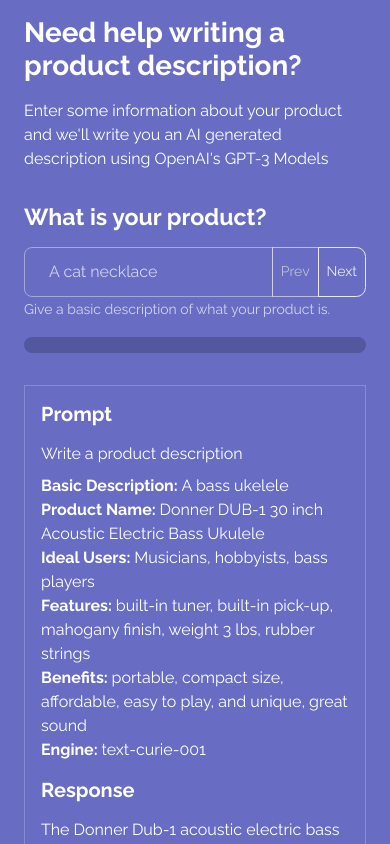
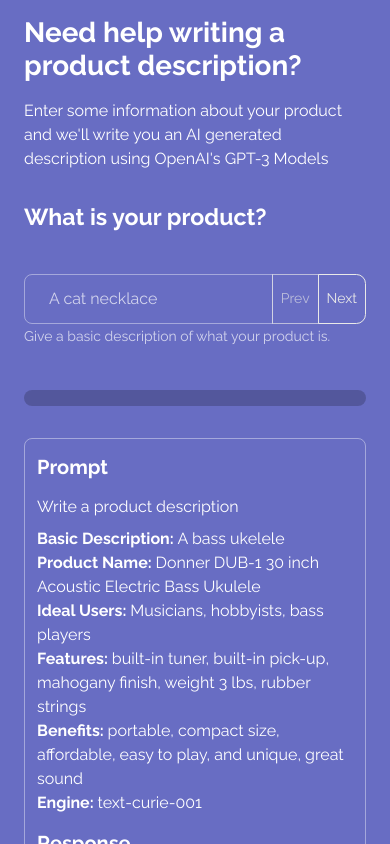
Before and after one commit to j-nathanson/openai-descriptify, a React (Create React App) app: page / in a window 390 px wide. Shown: the top 844 px of the page. Built offline with nearby package versions, Linux system fonts and the light colour scheme.

Commit message:
basic mobile desgin

```diff
--- a/src/components/form-components/CustomInput.js
+++ b/src/components/form-components/CustomInput.js
@@ -21,9 +21,8 @@
 
     return (
         <>
-            <Form.Group className="mb-2" controlId={controlId}>
+            <Form.Group className="mb-2 form-group" controlId={controlId}>
                 <InputGroup>
-
                     <Form.Control
                         type='text'
                         placeholder={placeholder}
--- a/src/components/form-components/EnginePage.js
+++ b/src/components/form-components/EnginePage.js
@@ -26,7 +26,8 @@
     }
 
     return (
-        <InputGroup className='mb-2'>
+        <div className="mb-2 form-group">
+        <InputGroup>
             <Form.Select
                 onChange={(e) => dispatch(setEngine(e.target.value))}
                 aria-label="Select which of GTP's engine to use"
@@ -50,6 +51,6 @@
             >
                 Submit</Button>
         </InputGroup>
-
+</div>
     )
 }
--- a/src/components/form-components/Form.js
+++ b/src/components/form-components/Form.js
@@ -11,7 +11,7 @@
     const percent = useSelector((state) => state.pageInfo.percent);
 
     return (
-        <div className='container'>
+        <div className='container '>
             <Row>
                 <h3 className='mb-2'>{titles[index]}</h3>
             </Row>
--- a/src/components/form-components/LastPage.js
+++ b/src/components/form-components/LastPage.js
@@ -5,6 +5,7 @@
 import { resetForm } from '../../redux/formDataSlice';
 import { pushNewResponse, setIsLoading } from '../../redux/responseSlice';
 import { postData } from '../../api/generate';
+import { InputGroup } from 'react-bootstrap';
 
 export default function LastPage() {
     const formData = useSelector(state => state.formData);
@@ -26,29 +27,34 @@
         dispatch(resetForm());
     }
     return (
-        <div className='mb-4'>
+        <div className='mb-2 container d-flex justify-content-center align-items-start form-group'>
+            <InputGroup className='row'>
                 <Button
-                variant="outline-primary"
+                    variant="outline-light"
+                    className='col-4'
                     size='sm'
                     onClick={() => dispatch(previousPage())}
                 >
                     Prev
                 </Button>
                 <Button
-                variant="outline-primary"
+                    variant="outline-success"
+                    className='col-4'
                     size='sm'
                     onClick={handleSubmit}
                 >
                     Submit Again
                 </Button>
-
-
                 <Button
+                    variant="outline-warning"
+                    size='sm'
                     onClick={startOver}
-                size='sm'
+                    className='col-4'
                 >
                     Start Over
                 </Button>
+            </InputGroup >
         </div>
+
     )
 }
--- a/src/components/response-components/ResponseCard.js
+++ b/src/components/response-components/ResponseCard.js
@@ -19,7 +19,7 @@
         }, 5000)
     }
     return (
-        <div className="container border p-2 ">
+        <div className="container pt-2 mb-2 responseCard">
             <Row className='mb-2'>
                 <Col xs={12} sm={3}><h5>Prompt</h5></Col>
                 <div className="col prompt">
--- a/src/style/index.scss
+++ b/src/style/index.scss
@@ -11,3 +11,16 @@
         margin: 0;
     }
 }
+
+h3 {
+    min-height: 55px;
+}
+
+.responseCard {
+    border: 1px $secondary solid;
+    border-radius: .5rem;
+}
+
+.form-group {
+    min-height: 100px;
+}
```
Lines whose indentation alone changed are shown as unchanged.
